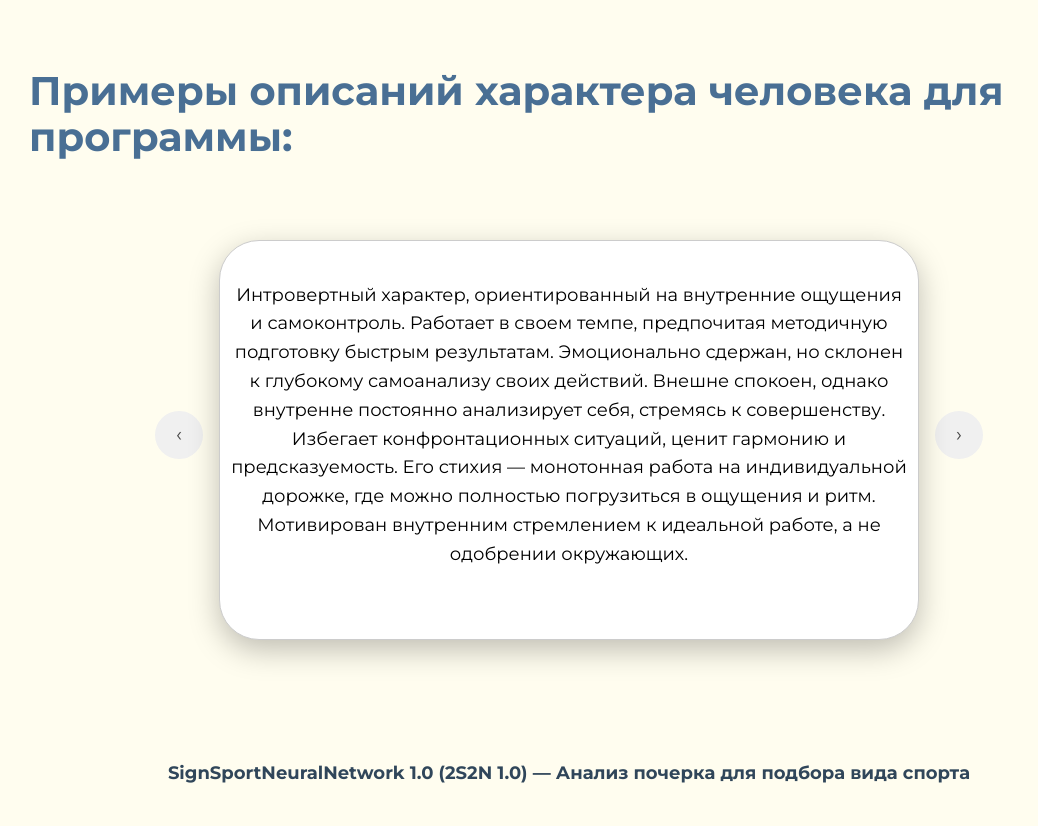
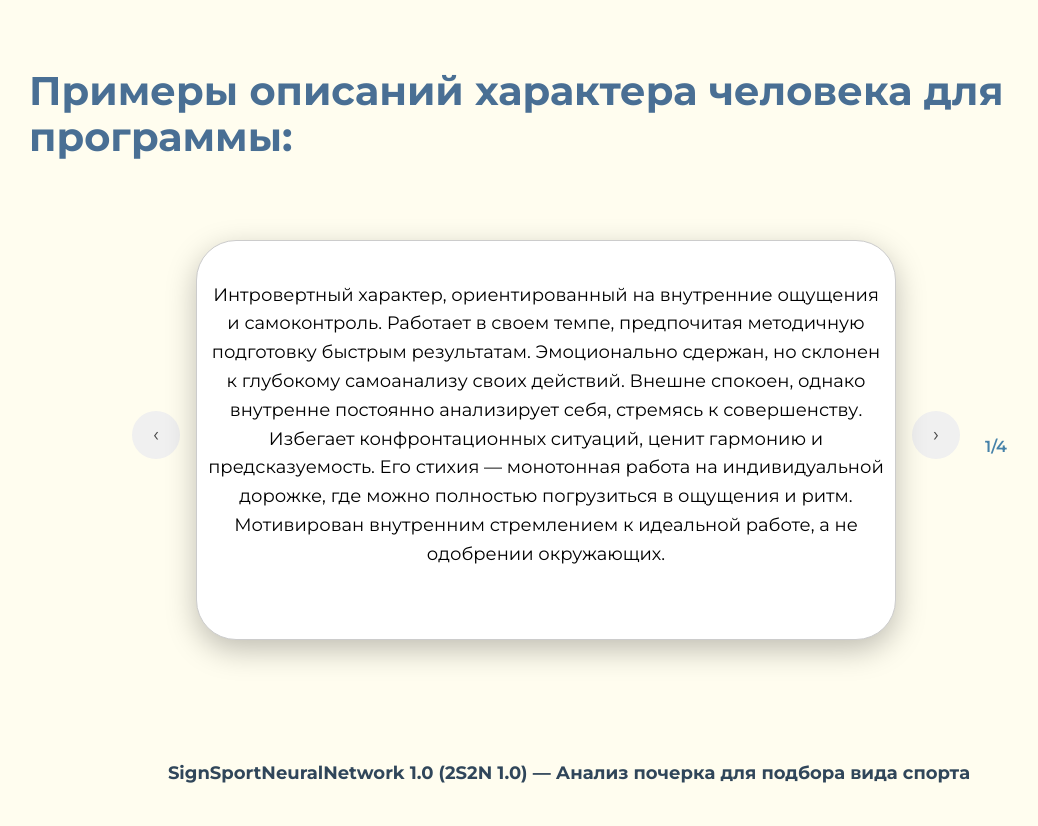
Before and after one commit to Books-Master18/SignSport-1.0, a Flask app: page /analyze in a window 1280 px wide. Shown: the part 653-1479 px from the top of the page, without its empty margins (71-1109 px from the left). Run offline with Flask 3, Linux system fonts and the light colour scheme.

Commit message:
счетчик для скролла

```diff
--- a/static/css/style.css
+++ b/static/css/style.css
@@ -407,7 +407,7 @@ footer {
 /* === ПРИМЕРЫ ХАРАКТЕРА (КАРУСЕЛЬ) === */
 
 .page2{
-    padding-bottom: -18px;
+    padding-bottom: -39px;
 }
 
 .textexample{
@@ -421,7 +421,7 @@ footer {
 
 /* -------------------------------------------------- */
 
-/* ——— Контейнер всей карусели ——— */
+/* ------ Контейнер всей карусели ---- */
 .carousel-container {
   display: flex;
   align-items: center;
@@ -433,11 +433,23 @@ footer {
   padding: 0 15px;
 }
 
-/* ——— Сам блок карусели ——— */
+/* ------ счетчик ---- */
+
+.carousel-counter {
+  margin-top: 15px;
+  font-size: 16px;
+  color: #4682A9;
+  font-weight: 600;
+  text-align: center;
+  transition: opacity 0.2s;
+  min-width: 40px; /* чтобы цифры не "прыгали" */
+}
+
+/* ----- Сам блок карусели ----- */
 .carousel {
   width: 100%;
   max-width: 700px;
-  min-width: 70px;
+  min-width: 50px;
   height: 400px;
   position: relative;
   overflow: hidden;
--- a/static/js/script.js
+++ b/static/js/script.js
@@ -2,24 +2,31 @@ document.addEventListener('DOMContentLoaded', () => {
   const reviews = document.querySelectorAll('.review');
   const prevBtn = document.getElementById('prevBtn');
   const nextBtn = document.getElementById('nextBtn');
+  const counterEl = document.getElementById('counter'); // ← добавили счётчик
   let currentIndex = 0;
+  const total = reviews.length;
 
-  // Показать текущий отзыв
+  // Показать текущий отзыв + обновить счётчик
   function updateReview() {
     reviews.forEach((review, index) => {
       review.classList.toggle('active', index === currentIndex);
     });
+
+    // Обновляем счётчик: "1/4", "2/4" и т.д.
+    if (counterEl) {
+      counterEl.textContent = `${currentIndex + 1}/${total}`;
+    }
   }
 
   // Переключение вперёд
   function rightScroll() {
-    currentIndex = (currentIndex + 1) % reviews.length;
+    currentIndex = (currentIndex + 1) % total;
     updateReview();
   }
 
   // Переключение назад
   function leftScroll() {
-    currentIndex = (currentIndex - 1 + reviews.length) % reviews.length;
+    currentIndex = (currentIndex - 1 + total) % total;
     updateReview();
   }
 
@@ -40,6 +47,6 @@ document.addEventListener('DOMContentLoaded', () => {
     }
   });
 
-  // Инициализация: показать первый отзыв
+  // Инициализация
   updateReview();
 });
--- a/templates/neural_network.html
+++ b/templates/neural_network.html
@@ -72,6 +72,8 @@
                 <div class="review"><p>Аналитический стратег с системным мышлением. Подходит к любой задаче стратегически: оценивает варианты, просчитывает последствия, выбирает оптимальный вариант. Эмоционально стабилен, не подвержен импульсивным решениям. Ценит логику, порядок и последовательность. Внешне невозмутим, предпочитает наблюдать и анализировать, а не активно вмешиваться. Его мотивация — интеллектуальное решение сложной задачи, а не внешнее признание. Идеально чувствует себя в условиях, где цель достигается за счет превосходства ума, а не грубой силы.</p></div>
             </div>
             <button class="arrow right-arrow" id="nextBtn">›</button>
+            <div class="carousel-counter" id="counter">1/4</div>
+
         </div>
 
     <footer>
```
